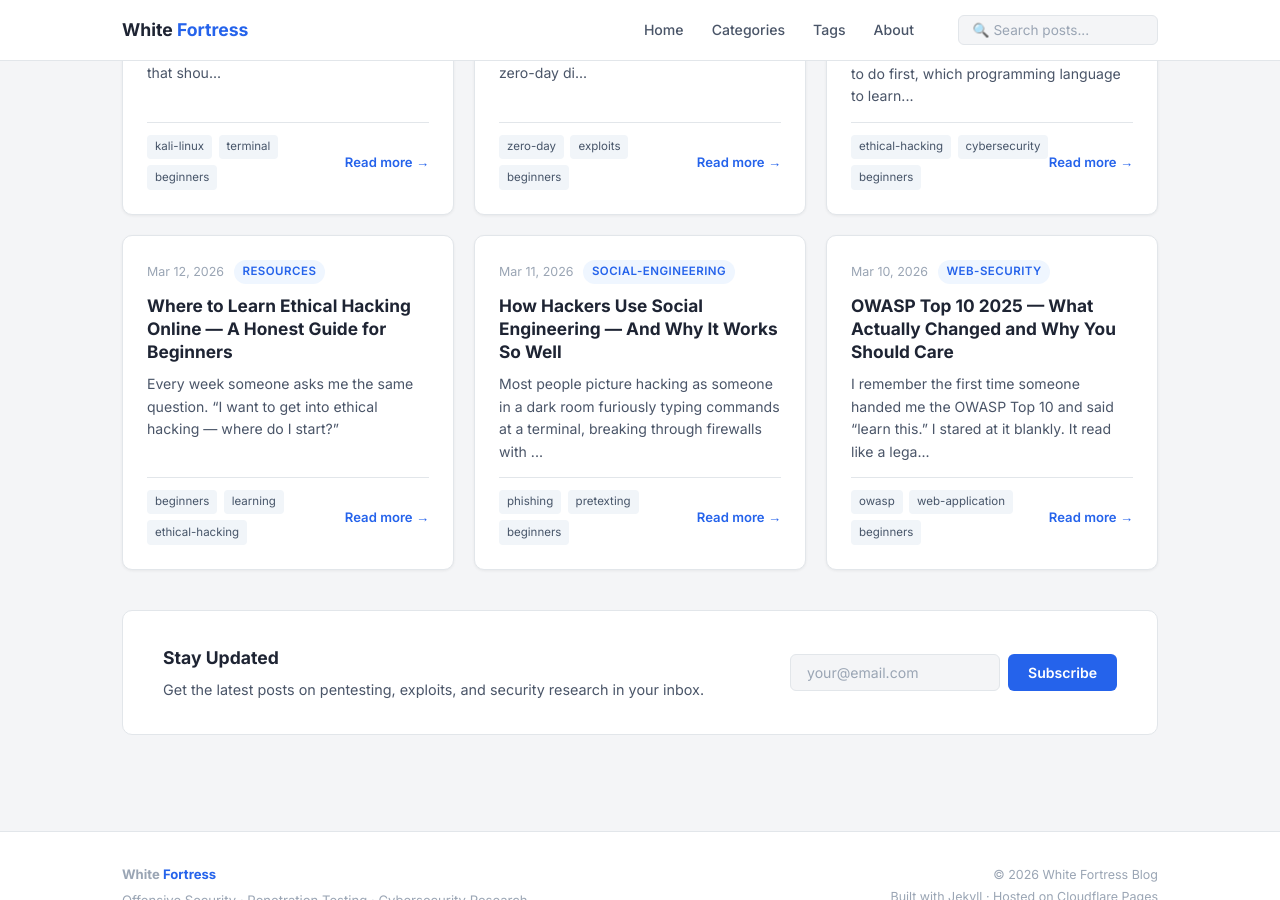
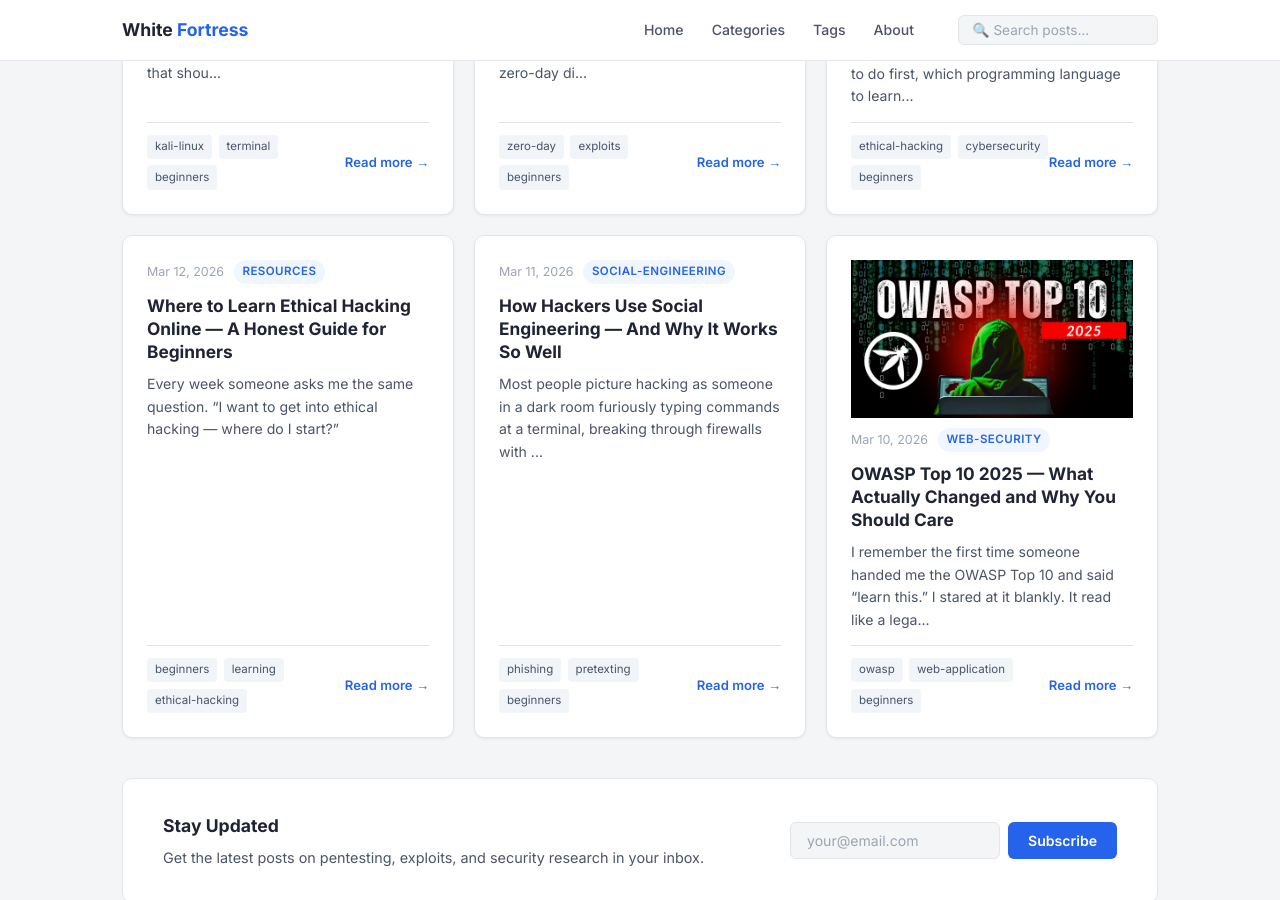
Before and after one commit to whitefortressacademysh-cloud/blog.whitefortress.in, a Jekyll site: the page built from index.md, in a window 1280 px wide and 900 px high, scrolled down 455 px. Built offline with Jekyll 4.4.1, drawn with Linux system fonts in a browser that asks for light colours.

Commit message:
Update home.html

```diff
--- a/_layouts/home.html
+++ b/_layouts/home.html
@@ -10,6 +10,9 @@ layout: default
 <div class="posts-grid">
   {% for post in site.posts %}
   <article class="post-card">
+    {% if post.image %}
+    <img src="{{ post.image | relative_url }}" alt="{{ post.title }}" class="post-card-image">
+    {% endif %}
     <div class="post-meta-top">
       <time datetime="{{ post.date | date_to_xmlschema }}">{{ post.date | date: "%b %d, %Y" }}</time>
       {% if post.categories.size > 0 %}
```
